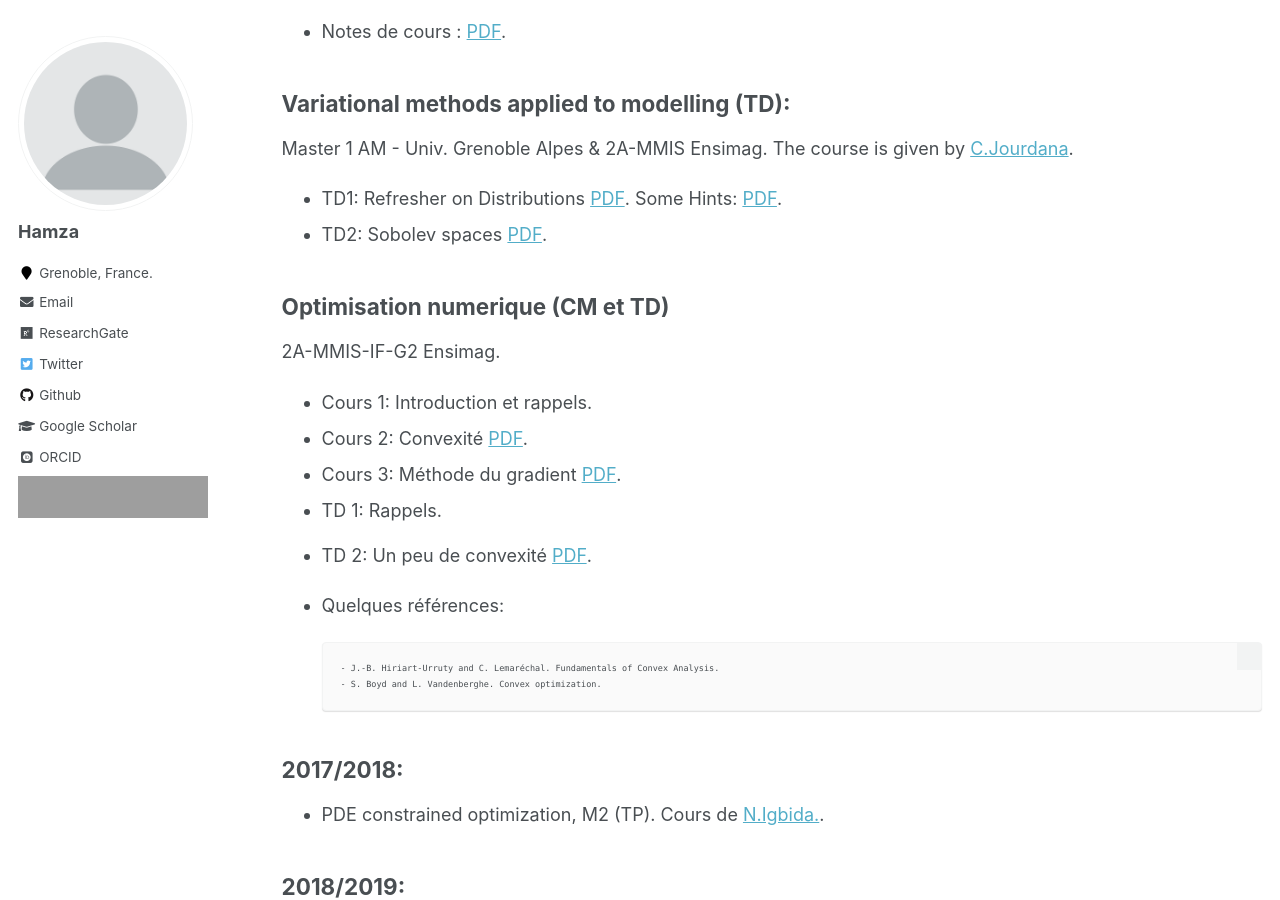
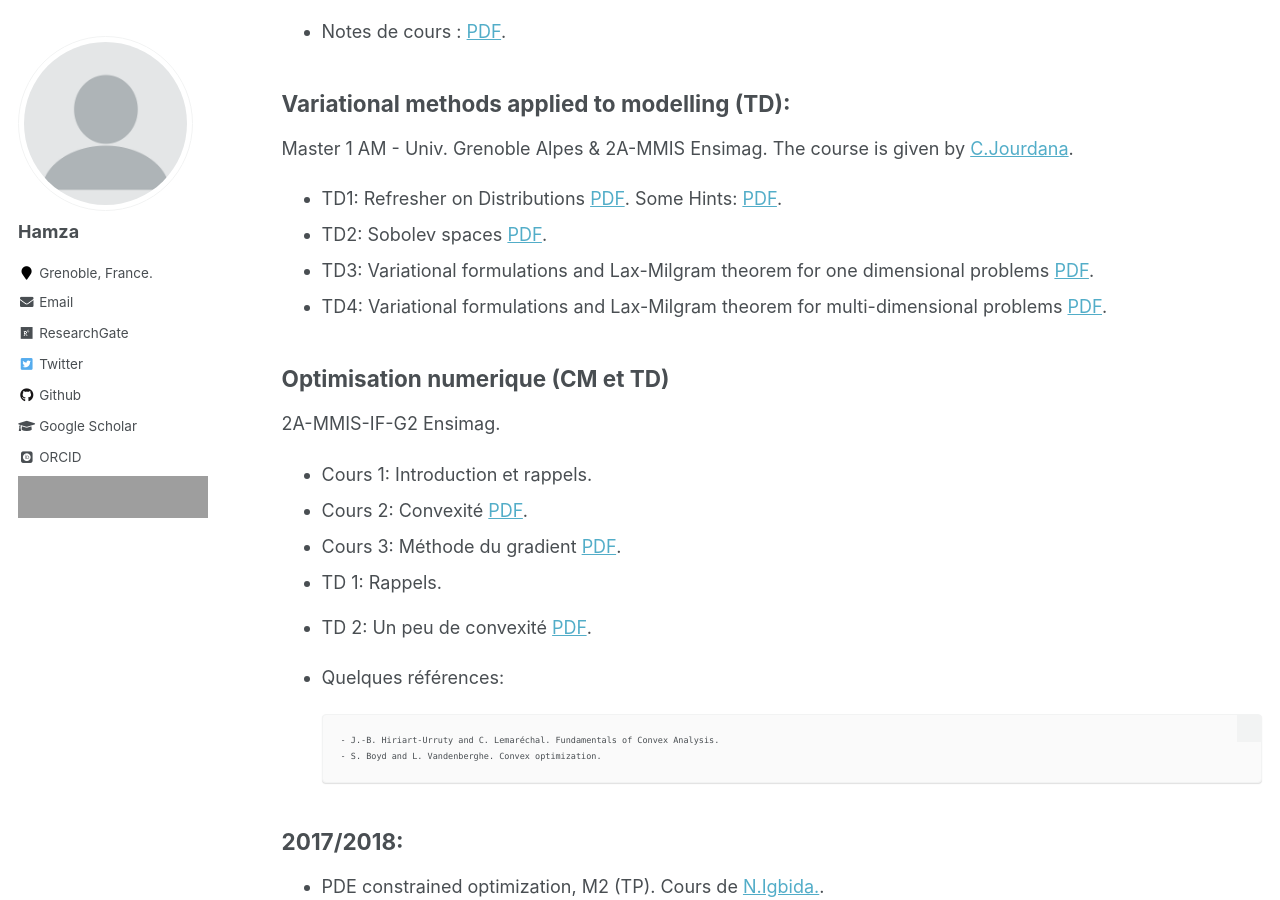
Before and after one commit to enhamza/enhamza.github.io, a Jekyll site: the page built from _pages/teaching.md, in a window 1280 px wide and 900 px high, scrolled down 566 px. Built offline with Jekyll 4.4.1, drawn with Linux system fonts in a browser that asks for light colours; some web fonts are replaced; formulas are drawn with MathJax 3; grey boxes are pictures that could not be loaded.

Commit message:
Update teaching.md

```diff
--- a/_pages/teaching.md
+++ b/_pages/teaching.md
@@ -24,6 +24,9 @@ Master 1 AM - Univ. Grenoble Alpes & 2A-MMIS Ensimag.
 The course is given by [C.Jourdana](https://membres-ljk.imag.fr/Clement.Jourdana/index.html).
 * TD1: Refresher on Distributions [PDF](https://enhamza.github.io/files/td1.pdf). Some Hints: [PDF](https://enhamza.github.io/files/td1_hints.pdf).
 * TD2: Sobolev spaces [PDF](https://enhamza.github.io/files/td2.pdf).
+* TD3: Variational formulations and Lax-Milgram theorem for one dimensional problems [PDF](https://enhamza.github.io/files/td3.pdf).
+* TD4: Variational formulations and Lax-Milgram theorem for multi-dimensional problems [PDF](https://enhamza.github.io/files/td4.pdf).
+
 
 ## Optimisation numerique (CM et TD)
 2A-MMIS-IF-G2 Ensimag.
```
